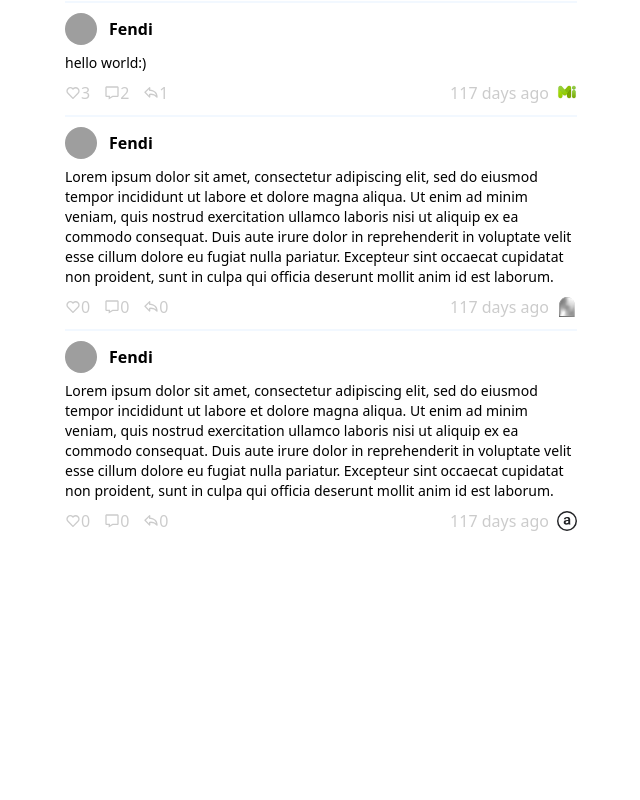
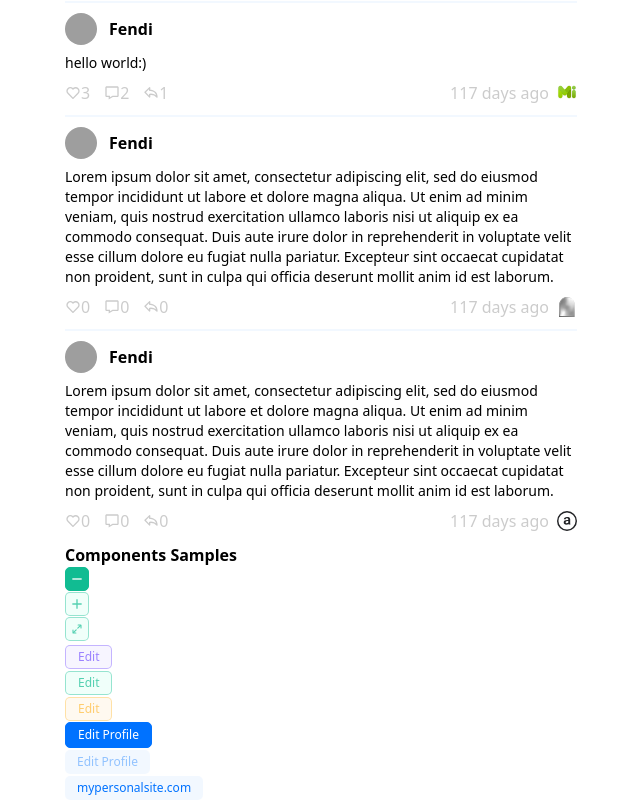
Before and after one commit to ahjdwgg/Revery, a Next.js app: page /test in a window 1280 px wide. Shown: the part 514-1314 px from the top of the page, without its empty margins (319-959 px from the left). Before the commit the page ends 1057 px from the top, so only its background shows below. Built offline with nearby package versions, Linux system fonts and the light colour scheme; grey boxes are pictures that could not be loaded.

Commit message:
refactor: remove switch, introduce buttoninterface

```diff
--- a/components/buttons/Button.tsx
+++ b/components/buttons/Button.tsx
@@ -2,6 +2,14 @@ import Expand from './icons/expand';
 import Plus from './icons/plus';
 import Minus from './icons/minus';
 import { BUTTON_ICONS, COLORTOSTYLE } from './variables';
+
+interface ButtonInterface {
+    color: string;
+    text?: string;
+    icon?: string;
+    isOutlined?: boolean;
+    isDisabled?: boolean;
+}
 /**
  * This Button component supports 4 different kinds of buttons:
  * 1. default simple button
@@ -16,7 +24,7 @@ import { BUTTON_ICONS, COLORTOSTYLE } from './variables';
  * @example
  * <Button text={"Edit Profile"} color={COLORS.nft} isOutlined={true}/>
  */
-const Button = (props: { color: string; text?: string; icon?: string; isOutlined?: boolean; isDisabled?: boolean }) => {
+const Button = (props: ButtonInterface) => {
     var { color, text, icon, isOutlined, isDisabled } = props;
 
     var bgDefaultStyle = '';
@@ -63,16 +71,12 @@ const Button = (props: { color: string; text?: string; icon?: string; isOutlined
     var iconSVG = null;
 
     if (icon != undefined) {
-        switch (icon) {
-            case BUTTON_ICONS.expand:
-                iconSVG = <Expand />;
-                break;
-            case BUTTON_ICONS.plus:
-                iconSVG = <Plus />;
-                break;
-            case BUTTON_ICONS.minus:
-                iconSVG = <Minus />;
-                break;
+        if (icon == BUTTON_ICONS.expand) {
+            iconSVG = <Expand />;
+        } else if (icon == BUTTON_ICONS.plus) {
+            iconSVG = <Plus />;
+        } else if (icon == BUTTON_ICONS.minus) {
+            iconSVG = <Minus />;
         }
     }
 
--- a/components/buttons/LinkButton.tsx
+++ b/components/buttons/LinkButton.tsx
@@ -1,4 +1,5 @@
 import { COLORTOSTYLE } from './variables';
+
 /**
  * This component is used for profile link buttons
  * @param {string} text - The text of the button
--- a/pages/test.tsx
+++ b/pages/test.tsx
@@ -1,5 +1,8 @@
 import type { NextPage } from 'next';
 import ContentCard from '../components/content/ContentCard';
+import Button from '../components/buttons/Button';
+import LinkButton from '../components/buttons/LinkButton';
+import { COLORS } from '../components/buttons/variables';
 
 const Test: NextPage = () => {
     let slides = [
@@ -56,6 +59,20 @@ const Test: NextPage = () => {
                     type="Arweave"
                 />
             </section>
+            <div>
+                <h1>
+                    <b>Components Samples</b>
+                </h1>
+                <Button isOutlined={false} color={COLORS.donation} icon={'minus'} />
+                <Button isOutlined={true} color={COLORS.donation} icon={'plus'} />
+                <Button isOutlined={true} color={COLORS.donation} icon={'expand'} />
+                <Button isOutlined={true} color={COLORS.nft} text={'Edit'} />
+                <Button isOutlined={true} color={COLORS.donation} text={'Edit'} />
+                <Button isOutlined={true} color={COLORS.footprint} text={'Edit'} />
+                <Button isOutlined={false} color={COLORS.primary} text={'Edit Profile'} />
+                <Button isOutlined={false} isDisabled={true} color={COLORS.primary} text={'Edit Profile'} />
+                <LinkButton text={'mypersonalsite.com'} color={COLORS.primary} />
+            </div>
         </div>
     );
 };
```
